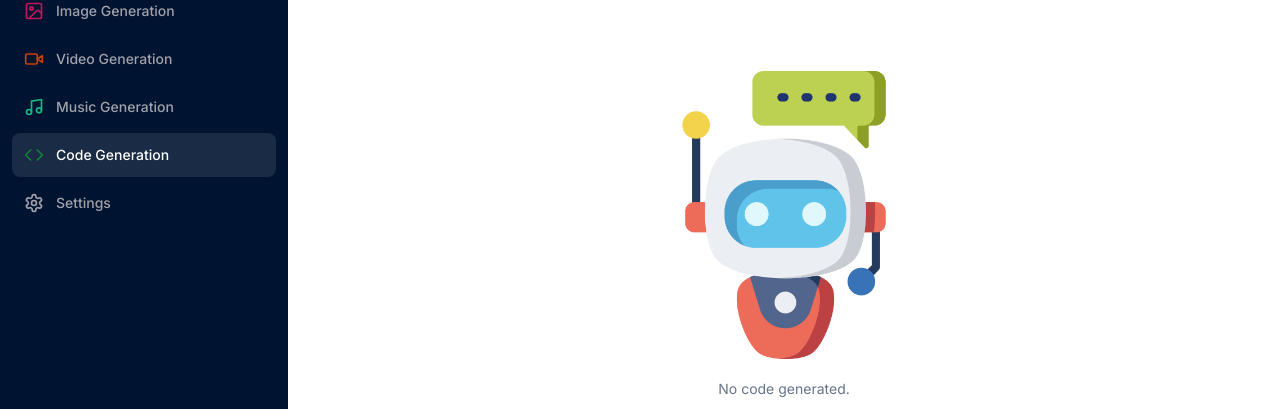
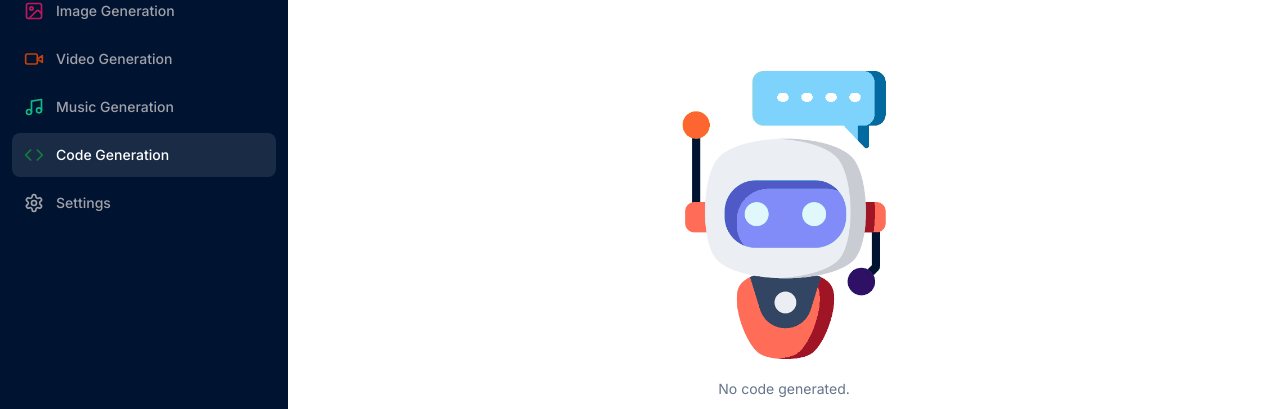
Before and after one commit to YauCode/yaucode-ai, a Next.js app: page /code in a window 1280 px wide. Shown: the part 219-628 px from the top of the page. Built offline with nearby package versions, Linux system fonts and the light colour scheme; no server answers.

Commit message:
UI Updates

```diff
--- a/app/(dashboard)/layout.tsx
+++ b/app/(dashboard)/layout.tsx
@@ -2,7 +2,7 @@ import Navbar from "@/components/navbar";
 import Sidebar from "@/components/sidebar";
 import { getApiLimitCount } from "@/lib/api-limit";
 import { checkSubscription } from "@/lib/subscription";
-
+import { CrispProvider } from '@/components/crisp-provider'
 
 const DashboardLayout = async ({
     children,
@@ -16,6 +16,7 @@ const DashboardLayout = async ({
 
     return (
         <div className="h-full relative">
+            <CrispProvider />
             <div className="hidden h-full md:flex md:w-72 md:flex-col md:fixed md:inset-y-0 z-80 bg-gray-900">
                 <Sidebar isPro={isPro} apiLimitCount={apiLimitCount} />
             </div>
--- a/app/layout.tsx
+++ b/app/layout.tsx
@@ -4,7 +4,7 @@ import { Inter } from 'next/font/google'
 import { ClerkProvider } from '@clerk/nextjs'
 import { ModalProvider } from '@/components/modal-provider'
 import { ToasterProvider } from '@/components/toaster-provider'
-import { CrispProvider } from '@/components/crisp-provider'
+
 
 const inter = Inter({ subsets: ['latin'] })
 
@@ -21,7 +21,7 @@ export default function RootLayout({
   return (
     <ClerkProvider>
       <html lang="en">
-        <CrispProvider />
+
         <body className={inter.className}>
           <ToasterProvider />
           <ModalProvider />
--- a/components/empty.tsx
+++ b/components/empty.tsx
@@ -11,7 +11,7 @@ export const Empty = ({
     return (
         <div className="h-full p-20 flex flex-col items-center justify-center">
             <div className="relative h-72 w-72">
-                <Image src="/nochat.png" fill alt="Empty" />
+                <Image src="/no_chat.png" fill alt="Empty" />
             </div>
             <p className="text-muted-foreground text-sm text-center mt-5">
                 {label}
--- a/components/pro-modal.tsx
+++ b/components/pro-modal.tsx
@@ -43,7 +43,7 @@ export const ProModal = () => {
                 <DialogHeader>
                     <DialogTitle className="flex justify-center items-center flex-col gap-y-4 pb-2">
                         <div className="flex items-center gap-x-2 font-bold text-xl">
-                            Upgrade to Genius
+                            Upgrade to YauCode-AI
                             <Badge variant="premium" className="uppercase text-sm py-1">
                                 pro
                             </Badge>
```
Also changed, not shown: public/no_chat.png (added), public/nochat.png (deleted).
